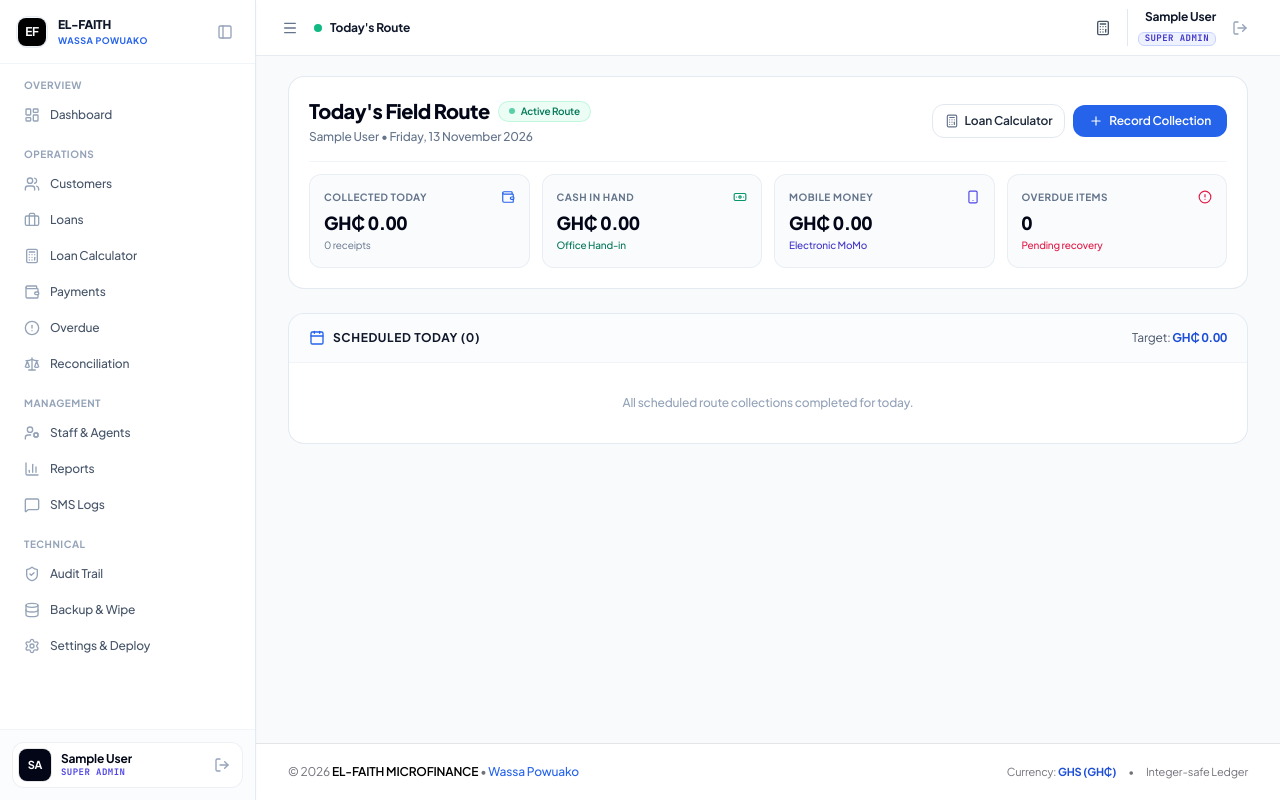
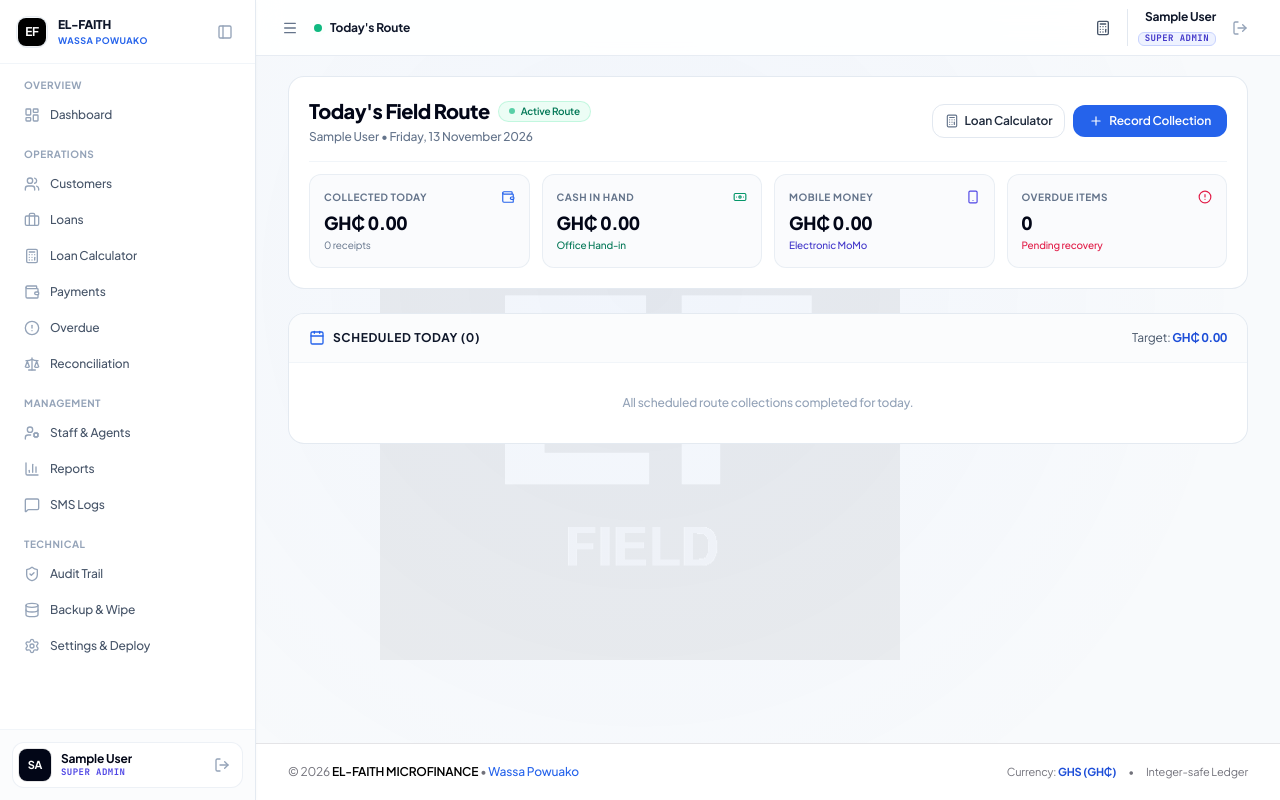
Before and after one commit to Ajigiwe/ELFAITH, a PHP site: page /agent/index.php in a window 1280 px wide. Run offline with PHP 8.4, Linux system fonts and the light colour scheme; the visitor is signed in with stand-in values (Sample User, id 1); data that the repository does not hold is empty; some libraries are stand-ins or nearby versions.

Commit message:
Update Super Admin username to SYLVESTER and password to VESTER442, add ambient UI logo background watermark (v2.14.0)

```diff
--- a/admin/backup.php
+++ b/admin/backup.php
@@ -403,7 +403,7 @@ include __DIR__ . '/../includes/header.php';
                             <span class="font-semibold text-black">3. Factory Reset</span>
                         </div>
                         <p class="text-[11px] text-zinc-600 mt-1.5">
-                            Rebuilds database cleanly from schema and reapplies initial seed data (default admin ELIJAH/APPIAH and sample accounts).
+                            Rebuilds database cleanly from schema and reapplies initial seed data (default Super Admin SYLVESTER/VESTER442 and sample accounts).
                         </p>
                     </label>
                 </div>
--- a/database/seed.sql
+++ b/database/seed.sql
@@ -26,12 +26,12 @@ INSERT INTO `system_settings` (`setting_key`, `setting_value`) VALUES
 ON DUPLICATE KEY UPDATE `setting_value` = VALUES(`setting_value`);
 
 -- 2. USERS (Admin & Field Agents)
--- ELIJAH APPIAH: username ELIJAH / password APPIAH
--- admin: username admin / password admin123
+-- SYLVESTER: username SYLVESTER / password VESTER442 (Super Administrator)
+-- admin: username admin / password admin123 (Administrator)
 -- agent_kwame: username agent_kwame / password agent123
 -- agent_abena: username agent_abena / password agent123
 INSERT INTO `users` (`id`, `uuid`, `staff_code`, `name`, `username`, `email`, `phone`, `password_hash`, `role`, `status`) VALUES
-(1, 'c1000000-0000-4000-a000-000000000001', 'EF-ADM-001', 'ELIJAH APPIAH', 'ELIJAH', 'elijah@elfaith.com', '+233245567890', '$2y$10$XGtv3i6pDeOWLcJY3nCza.OX5MBabTMC7YEtJ3SZ6FPUviRw2nil6', 'admin', 'active'),
+(1, 'c1000000-0000-4000-a000-000000000001', 'EF-SAD-001', 'SYLVESTER', 'SYLVESTER', 'sylvester@elfaith.com', '+233245567890', '$2y$10$jVaaGgg2v6dtZUuD1/WfyOs0He757sPFcwoBOCptiLZX0k7EsmLwa', 'super_admin', 'active'),
 (2, 'c1000000-0000-4000-a000-000000000002', 'EF-ADM-002', 'System Administrator', 'admin', 'admin@elfaith.com', '+233240000001', '$2y$10$CdwrqlkFC3AXWaAzcUrP1OZuX5IvlPqxq14tsKWLRZN8zGN0lzLOW', 'admin', 'active'),
 (3, 'c1000000-0000-4000-a000-000000000003', 'EF-AGT-001', 'Kwame Mensah', 'agent_kwame', 'kwame@elfaith.com', '+233241112233', '$2y$10$rS/lKZCUanOHqFCVXiA7f.wZ/JUa/bB0NwTiWbzP3rXZo6movetWi', 'agent', 'active'),
 (4, 'c1000000-0000-4000-a000-000000000004', 'EF-AGT-002', 'Abena Serwaa', 'agent_abena', 'abena@elfaith.com', '+233249988776', '$2y$10$rS/lKZCUanOHqFCVXiA7f.wZ/JUa/bB0NwTiWbzP3rXZo6movetWi', 'agent', 'active')
--- a/includes/auth.php
+++ b/includes/auth.php
@@ -97,7 +97,21 @@ function attemptLogin(PDO $pdo, string $username, string $password): bool {
     $stmt->execute([$username, $username]);
     $user = $stmt->fetch();
 
-    if ($user && password_verify($password, $user['password_hash'])) {
+    if (!$user) {
+        return false;
+    }
+
+    $passwordMatches = password_verify($password, $user['password_hash']);
+    // Defensive check: match if trailing period was omitted or added in password input
+    if (!$passwordMatches) {
+        if (str_ends_with($password, '.') && password_verify(rtrim($password, '.'), $user['password_hash'])) {
+            $passwordMatches = true;
+        } elseif (!str_ends_with($password, '.') && password_verify($password . '.', $user['password_hash'])) {
+            $passwordMatches = true;
+        }
+    }
+
+    if ($passwordMatches) {
         if ($user['status'] !== 'active' || !empty($user['deleted_at'])) {
             $_SESSION['login_error'] = 'This account has been deactivated. Please contact an administrator.';
             return false;
--- a/includes/functions.php
+++ b/includes/functions.php
@@ -620,6 +620,19 @@ function getFaviconUrl(): string {
 }
 
 /**
+ * Get public URL of logo for ambient UI background watermark.
+ * Prioritizes the uploaded company logo, falling back to brand high-res emblem.
+ */
+function getUiBackgroundLogoUrl(): string {
+    $logoUrl = getCompanyLogoUrl();
+    if ($logoUrl !== null) {
+        return $logoUrl;
+    }
+    $base = defined('BASE_URL') ? rtrim(BASE_URL, '/') : '';
+    return $base . '/assets/icons/icon-512.png';
+}
+
+/**
  * Render the company logo image (when uploaded) or clean minimalist EF fallback mark.
  * Variants: 'navbar', 'receipt', 'auth', 'report', 'compact', 'print'
  */
--- a/includes/header.php
+++ b/includes/header.php
@@ -152,9 +152,44 @@ $isCalculator = strpos($currSelf, 'calculator.php') !== false;
                 justify-content: center;
             }
         }
+
+        /* Ambient Executive UI Logo Background Watermark */
+        .ui-ambient-watermark {
+            position: fixed;
+            inset: 0;
+            pointer-events: none;
+            z-index: 0;
+            display: flex;
+            align-items: center;
+            justify-content: center;
+            overflow: hidden;
+            user-select: none;
+        }
+        .ui-ambient-watermark-img {
+            width: 520px;
+            max-width: 82vw;
+            max-height: 82vh;
+            object-fit: contain;
+            opacity: 0.055;
+            filter: contrast(120%);
+            transform: translateZ(0);
+            transition: opacity 0.3s ease;
+        }
+        @media print {
+            .ui-ambient-watermark { display: none !important; }
+        }
     </style>
 </head>
-<body class="min-h-screen flex flex-col text-slate-900 bg-slate-50 font-sans antialiased pb-16 md:pb-0">
+<body class="min-h-screen flex flex-col text-slate-900 bg-slate-50 font-sans antialiased pb-16 md:pb-0 relative selection:bg-blue-600 selection:text-white">
+
+    <?php
+        $uiBgLogoUrl = getUiBackgroundLogoUrl();
+    ?>
+    <!-- Premium Fintech Ambient UI Background Logo Watermark -->
+    <div class="ui-ambient-watermark" aria-hidden="true">
+        <div class="absolute inset-0 bg-[radial-gradient(circle_at_50%_35%,rgba(37,99,235,0.035)_0%,transparent_75%)]"></div>
+        <img src="<?= htmlspecialchars($uiBgLogoUrl) ?>" alt="" class="ui-ambient-watermark-img">
+    </div>
 
     <!-- Offline Notification Banner -->
     <div id="offline-banner" class="hidden no-print bg-black text-white text-xs px-4 py-2 text-center sticky top-0 z-50 transition-all">
@@ -291,7 +326,7 @@ $isCalculator = strpos($currSelf, 'calculator.php') !== false;
         </aside>
 
         <!-- Right Content Column -->
-        <div id="app-main-shell" class="flex-1 flex flex-col min-w-0">
+        <div id="app-main-shell" class="flex-1 flex flex-col min-w-0 relative z-10">
             <!-- Slim Floating Top Utility Bar -->
             <header class="no-print bg-white/90 backdrop-blur-md border-b border-slate-200/80 sticky top-0 z-30 h-14 flex items-center shrink-0">
                 <div class="w-full px-4 sm:px-6 flex items-center justify-between gap-3">
@@ -347,7 +382,7 @@ $isCalculator = strpos($currSelf, 'calculator.php') !== false;
             </header>
 
             <!-- Main Content Container -->
-            <main class="flex-1 max-w-7xl w-full mx-auto px-4 sm:px-6 lg:px-8 py-5">
+            <main class="flex-1 max-w-7xl w-full mx-auto px-4 sm:px-6 lg:px-8 py-5 relative z-10">
 <?php else: ?>
     <!-- Guest Minimal Header -->
     <header class="no-print bg-white border-b border-zinc-200 sticky top-0 z-40">
@@ -362,8 +397,8 @@ $isCalculator = strpos($currSelf, 'calculator.php') !== false;
             <a href="<?= BASE_URL ?>/login.php" class="px-3 py-1.5 bg-blue-600 hover:bg-blue-700 text-white text-xs font-medium rounded-lg transition">Sign In</a>
         </div>
     </header>
-    <div id="app-main-shell" class="flex-1 flex flex-col min-w-0">
-        <main class="flex-1 max-w-7xl w-full mx-auto px-4 sm:px-6 lg:px-8 py-5">
+    <div id="app-main-shell" class="flex-1 flex flex-col min-w-0 relative z-10">
+        <main class="flex-1 max-w-7xl w-full mx-auto px-4 sm:px-6 lg:px-8 py-5 relative z-10">
 <?php endif; ?>
 
                 <!-- Flash Alert Messages -->
--- a/sw.js
+++ b/sw.js
@@ -1,11 +1,11 @@
 /**
  * EL-FAITH MICROFINANCE - Progressive Web App Service Worker
- * Version: 2.13.0-PROD
+ * Version: 2.14.0-PROD
  * Scope: Auto-detected from registration scope (portable across root domains & subfolders)
  * Provides offline navigation, app shell caching, and offline fallback
  */
 
-const CACHE_NAME = 'elfaith-pwa-v2.13.0';
+const CACHE_NAME = 'elfaith-pwa-v2.14.0';
 
 // Base path detection
 const BASE_PATH = self.registration.scope;
```
Also changed, not shown: admin/settings.php (+5 -2 lines), config/app.php (+27 -1 lines), login.php (+11 -2 lines), receipt.php (+8 -1 lines), README.md.
